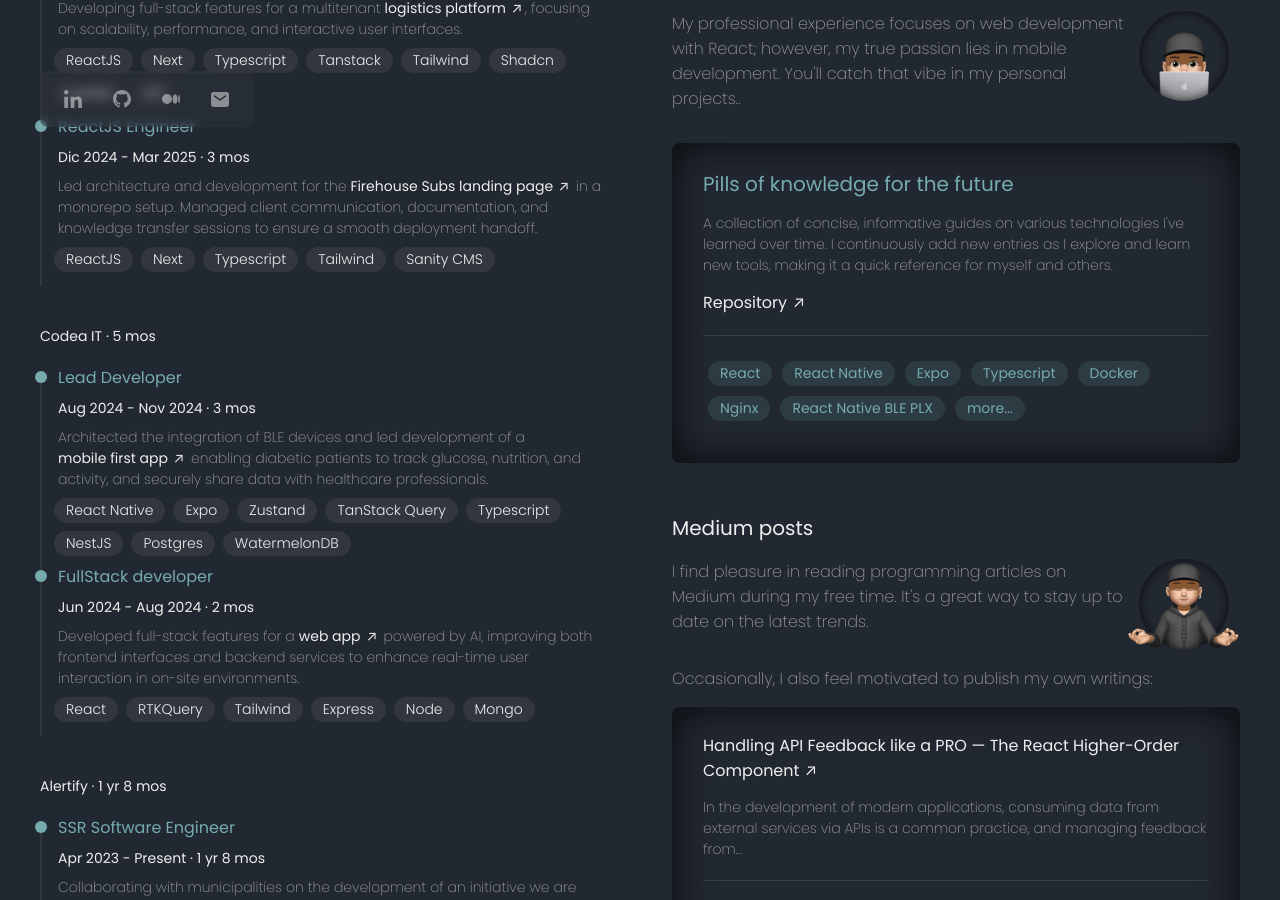
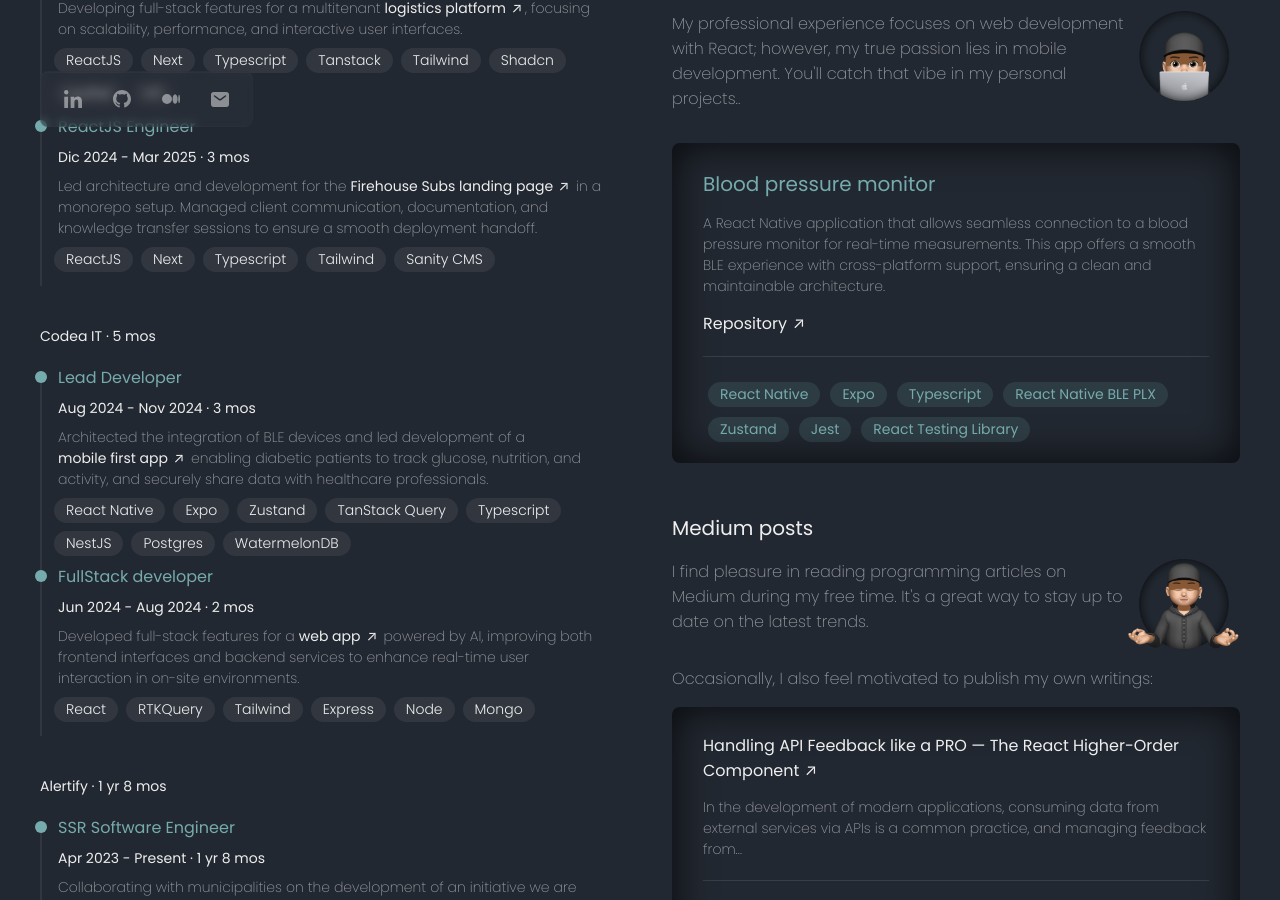
Before and after one commit to SantiTabbach/portfolio, a React (Vite) app: page / in a window 1280 px wide. Shown: the part 633-1533 px from the top of the page. Built offline with nearby package versions, Linux system fonts and the light colour scheme; no server answers.

Commit message:
Update projects

```diff
--- a/src/constants/projects.ts
+++ b/src/constants/projects.ts
@@ -1,21 +1,21 @@
 import { IProject } from '@/models';
 
 export const PROJECTS: IProject[] = [
-	// {
-	// 	name: 'Blood pressure monitor',
-	// 	description:
-	// 		'A React Native application that allows seamless connection to a blood pressure monitor for real-time measurements. This app offers a smooth BLE experience with cross-platform support, ensuring a clean and maintainable architecture.',
-	// 	technologies: [
-	// 		'React Native',
-	// 		'Expo',
-	// 		'Typescript',
-	// 		'React Native BLE PLX',
-	// 		'Zustand',
-	// 		'Jest',
-	// 		'React Testing Library',
-	// 	],
-	// 	link: 'https://github.com/SantiTabbach/ble-plx-example',
-	// },
+	{
+		name: 'Blood pressure monitor',
+		description:
+			'A React Native application that allows seamless connection to a blood pressure monitor for real-time measurements. This app offers a smooth BLE experience with cross-platform support, ensuring a clean and maintainable architecture.',
+		technologies: [
+			'React Native',
+			'Expo',
+			'Typescript',
+			'React Native BLE PLX',
+			'Zustand',
+			'Jest',
+			'React Testing Library',
+		],
+		link: 'https://github.com/SantiTabbach/ble-plx-example',
+	},
 	{
 		name: 'Pills of knowledge for the future',
 		description:
```
